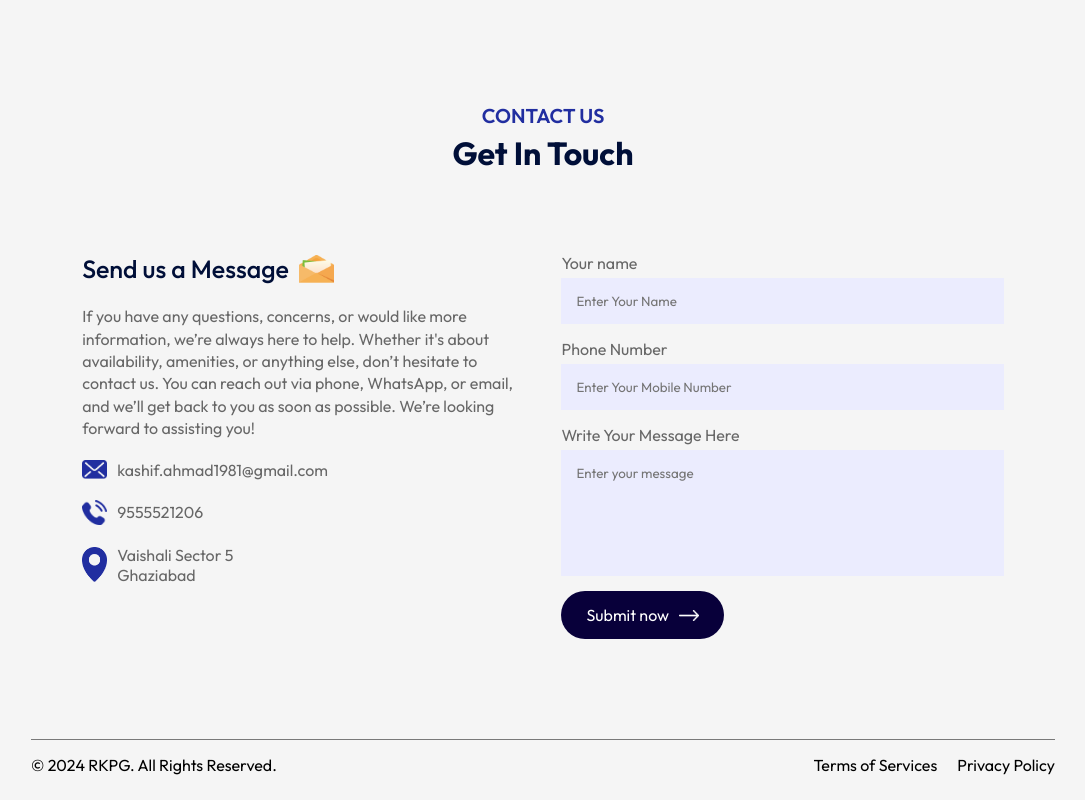
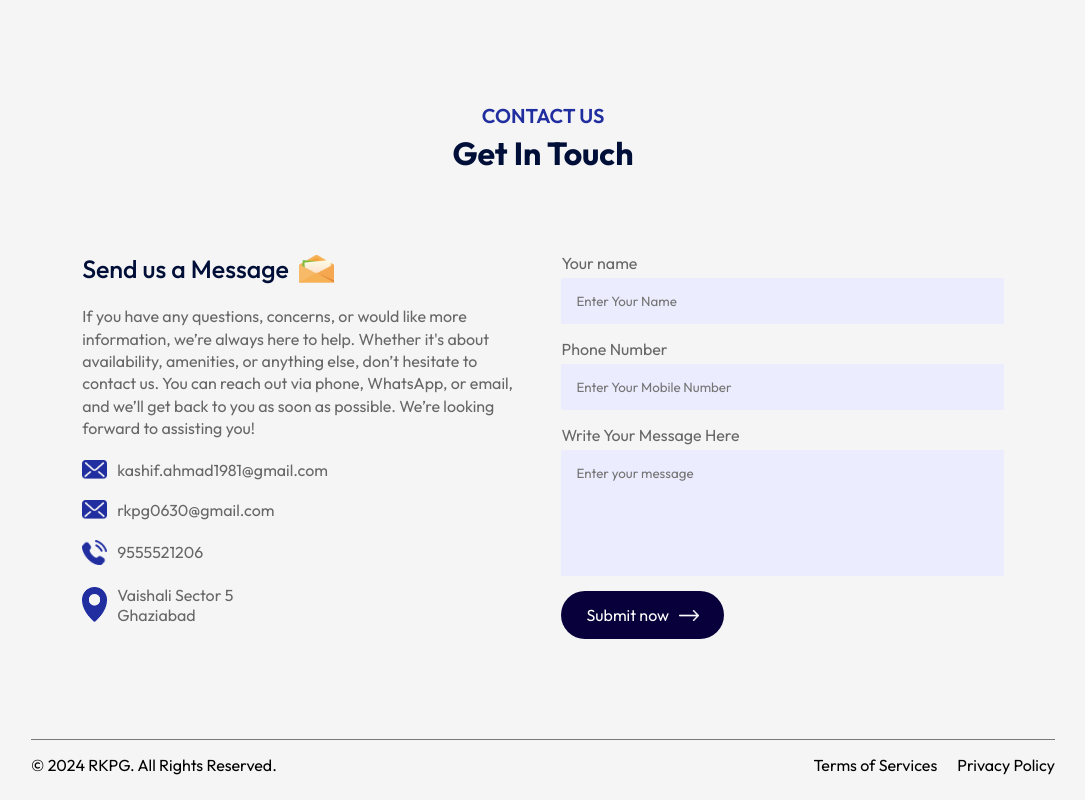
Before and after one commit to Amaan-create/PGIN, a React (Vite) app: page / in a window 1280 px wide. Shown: the part 6148-6948 px from the top of the page, without its empty margins (97-1182 px from the left). Built offline with nearby package versions, Linux system fonts and the light colour scheme.

Commit message:
Update Contact.jsx

```diff
--- a/src/Components/Contact/Contact.jsx
+++ b/src/Components/Contact/Contact.jsx
@@ -48,6 +48,9 @@ const Contact = () => {
           <li>
             <img src={mail_icon} alt="" /> kashif.ahmad1981@gmail.com
           </li>
+           <li>
+            <img src={mail_icon} alt="" /> rkpg0630@gmail.com
+          </li>
           <li>
             <img src={phone_icon} alt="" />
             9555521206
```
